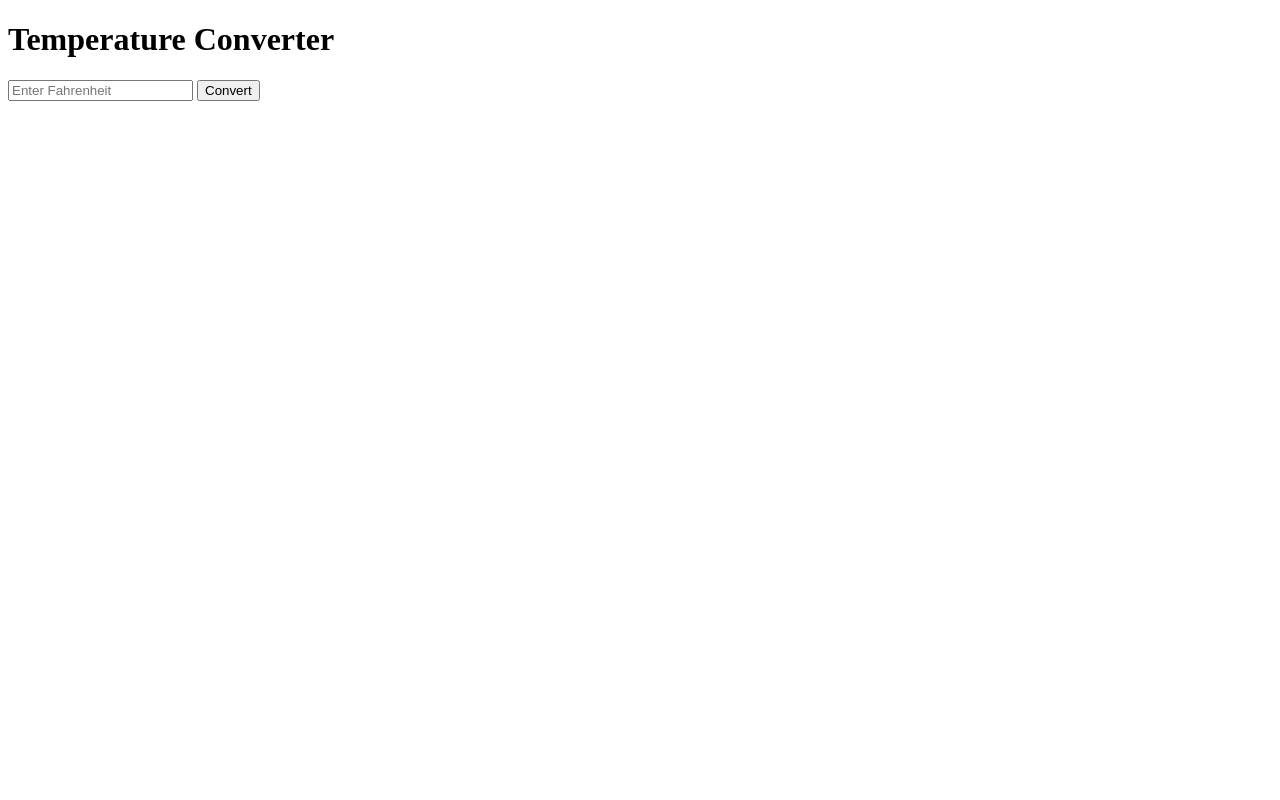
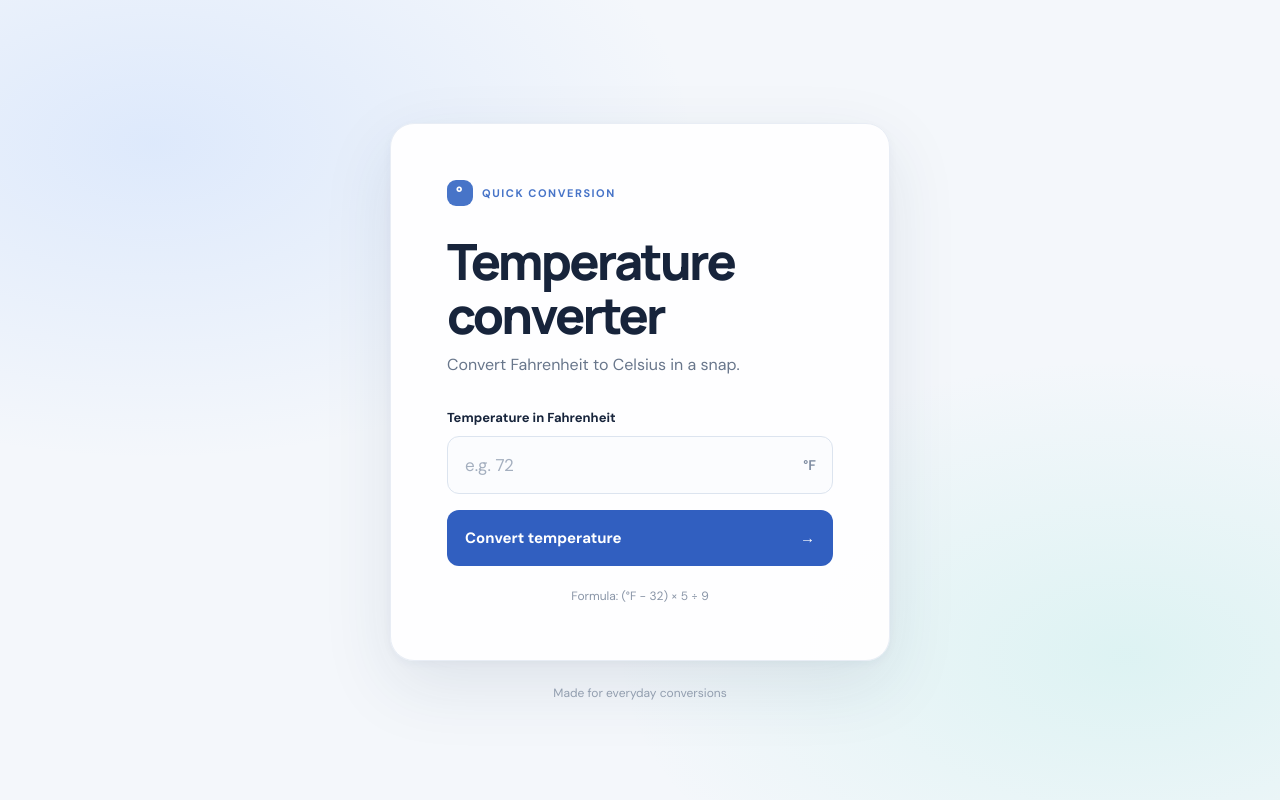
Before and after one commit to JPLesChar/temperature-converter, a Flask app: page / in a window 1280 px wide. Run offline with Flask 3, Linux system fonts and the light colour scheme.

Commit message:
Improve the converter UI and make it work on GitHub Pages

```diff
--- a/static/style.css
+++ b/static/style.css
@@ -1,25 +1,143 @@
-body {
-    background-color: lightblue;
-    font-family: Arial, sans-serif;
-    text-align: center;
-    margin-top: 50px;
+@import url('https://fonts.googleapis.com/css2?family=DM+Sans:wght@400;500;600;700&family=Manrope:wght@500;600;700;800&display=swap');
+
+:root {
+  color-scheme: light;
+  font-family: 'DM Sans', sans-serif;
+  color: #17243b;
+  background: #f4f7fb;
+  font-synthesis: none;
+  text-rendering: optimizeLegibility;
+  -webkit-font-smoothing: antialiased;
+  -moz-osx-font-smoothing: grayscale;
 }
 
-input {
-    padding: 10px;
-    font-size: 18px;
+* { box-sizing: border-box; }
+
+body {
+  min-width: 320px;
+  min-height: 100vh;
+  margin: 0;
+  background:
+    radial-gradient(ellipse at 12% 18%, rgba(119, 170, 255, .18), transparent 34%),
+    radial-gradient(ellipse at 88% 82%, rgba(102, 220, 199, .16), transparent 32%),
+    #f4f7fb;
 }
 
-button {
-    padding: 10px;
-    font-size: 18px;
-    background-color: navy;
-    color: white;
-    border: none;
-    border-radius: 5px;
+.page-shell {
+  min-height: 100vh;
+  display: flex;
+  flex-direction: column;
+  align-items: center;
+  justify-content: center;
+  padding: 48px 20px 24px;
 }
 
-p {
-    font-size: 22px;
-    font-weight: bold;
+.converter-card {
+  width: min(100%, 500px);
+  padding: clamp(30px, 7vw, 56px);
+  background: rgba(255, 255, 255, .94);
+  border: 1px solid #e8edf5;
+  border-radius: 24px;
+  box-shadow: 0 24px 70px rgba(34, 57, 91, .10), 0 3px 10px rgba(34, 57, 91, .04);
 }
+
+.eyebrow {
+  display: flex;
+  align-items: center;
+  gap: 9px;
+  color: #4774c8;
+  font-size: 11px;
+  font-weight: 700;
+  letter-spacing: .14em;
+}
+
+.thermometer {
+  display: inline-grid;
+  width: 26px;
+  height: 26px;
+  place-items: center;
+  border-radius: 9px;
+  color: #fff;
+  background: #4774c8;
+  font-size: 19px;
+  line-height: 1;
+}
+
+h1 {
+  margin: 28px 0 12px;
+  font-family: 'Manrope', sans-serif;
+  font-size: clamp(36px, 8vw, 50px);
+  font-weight: 800;
+  letter-spacing: -.055em;
+  line-height: 1.08;
+}
+
+.intro { margin: 0 0 34px; color: #68768b; font-size: 16px; }
+
+label { display: block; margin-bottom: 10px; font-size: 13px; font-weight: 700; }
+
+.input-row { position: relative; }
+
+input {
+  width: 100%;
+  height: 58px;
+  padding: 0 58px 0 17px;
+  border: 1px solid #dce4ef;
+  border-radius: 12px;
+  outline: none;
+  background: #fbfcfe;
+  color: #17243b;
+  font: inherit;
+  font-size: 17px;
+  transition: border-color .2s, box-shadow .2s;
+}
+
+input::placeholder { color: #a4afbf; }
+input:focus { border-color: #527fd0; box-shadow: 0 0 0 4px rgba(82, 127, 208, .14); }
+
+.unit { position: absolute; top: 50%; right: 17px; color: #7d8ba0; font-size: 14px; font-weight: 600; transform: translateY(-50%); }
+
+button {
+  width: 100%;
+  min-height: 56px;
+  display: flex;
+  justify-content: space-between;
+  align-items: center;
+  margin-top: 16px;
+  padding: 0 18px;
+  border: 0;
+  border-radius: 12px;
+  background: #315fc0;
+  color: #fff;
+  font: inherit;
+  font-size: 15px;
+  font-weight: 700;
+  cursor: pointer;
+  transition: background .2s, transform .2s;
+}
+
+button:hover { background: #254fa7; }
+button:active { transform: translateY(1px); }
+button:focus-visible { outline: 3px solid #8eaff1; outline-offset: 3px; }
+
+.result {
+  margin: 22px 0 0;
+  padding: 16px;
+  border-radius: 12px;
+  background: #edf5ff;
+  color: #2456a5;
+  font-family: 'Manrope', sans-serif;
+  font-size: 23px;
+  font-weight: 800;
+  text-align: center;
+}
+
+.result.error { background: #fff1f0; color: #a63831; font-family: 'DM Sans', sans-serif; font-size: 15px; }
+.formula { margin: 22px 0 0; color: #8995a7; font-size: 12px; text-align: center; }
+footer { margin-top: 24px; color: #929eaf; font-size: 12px; text-align: center; }
+
+@media (max-width: 420px) {
+  .page-shell { padding: 24px 14px; }
+  .converter-card { border-radius: 18px; }
+  .intro { font-size: 14px; }
+}
--- a/templates/index.html
+++ b/templates/index.html
@@ -1,32 +1,33 @@
-<!DOCTYPE html>
-<html>
+<!doctype html>
+<html lang="en">
+<head>
+  <meta charset="utf-8">
+  <meta name="viewport" content="width=device-width, initial-scale=1">
+  <title>Temperature Converter</title>
+  <link rel="stylesheet" href="{{ url_for('static', filename='style.css') }}">
+</head>
+<body>
+  <main class="page-shell">
+    <section class="converter-card" aria-labelledby="page-title">
+      <div class="eyebrow"><span class="thermometer" aria-hidden="true">°</span> QUICK CONVERSION</div>
+      <h1 id="page-title">Temperature<br>converter</h1>
+      <p class="intro">Convert Fahrenheit to Celsius in a snap.</p>
 
-<head>
-    <title>Temperature Converter</title>
-    <link rel="stylesheet" href="style.css">
-</head>
+      <form action="{{ url_for('home') }}" method="post">
+        <label for="fahrenheit">Temperature in Fahrenheit</label>
+        <div class="input-row">
+          <input type="number" id="fahrenheit" name="fahrenheit" placeholder="e.g. 72" step="any" inputmode="decimal" required>
+          <span class="unit" aria-hidden="true">°F</span>
+        </div>
+        <button type="submit">Convert temperature <span aria-hidden="true">→</span></button>
+      </form>
 
-<body>
-
-    <h1>Temperature Converter</h1>
-
-    <input type="number" id="fahrenheit" placeholder="Enter Fahrenheit">
-
-    <button onclick="convertTemperature()">Convert</button>
-
-    <p id="result"></p>
-
-    <script>
-        function convertTemperature() {
-            let fahrenheit = document.getElementById("fahrenheit").value;
-
-            let celsius = (fahrenheit - 32) * 5 / 9;
-
-            document.getElementById("result").innerHTML =
-                "Celsius: " + celsius.toFixed(2);
-        }
-    </script>
-
+      {% if result_text %}
+      <p class="result" role="status" aria-live="polite">{{ result_text }}</p>
+      {% endif %}
+      <p class="formula">Formula: (°F − 32) × 5 ÷ 9</p>
+    </section>
+    <footer>Made for everyday conversions</footer>
+  </main>
 </body>
-
 </html>
```
Also changed, not shown: index.html (added, +55 -0 lines).
